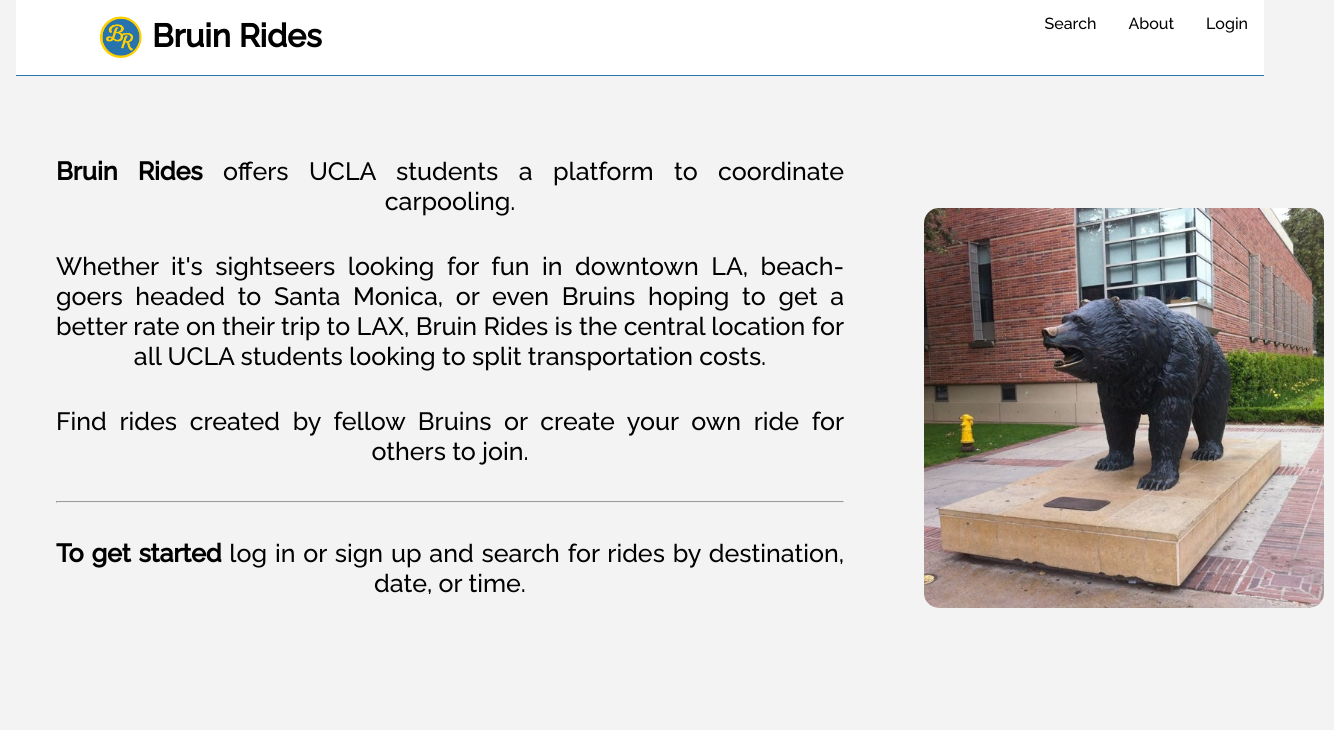
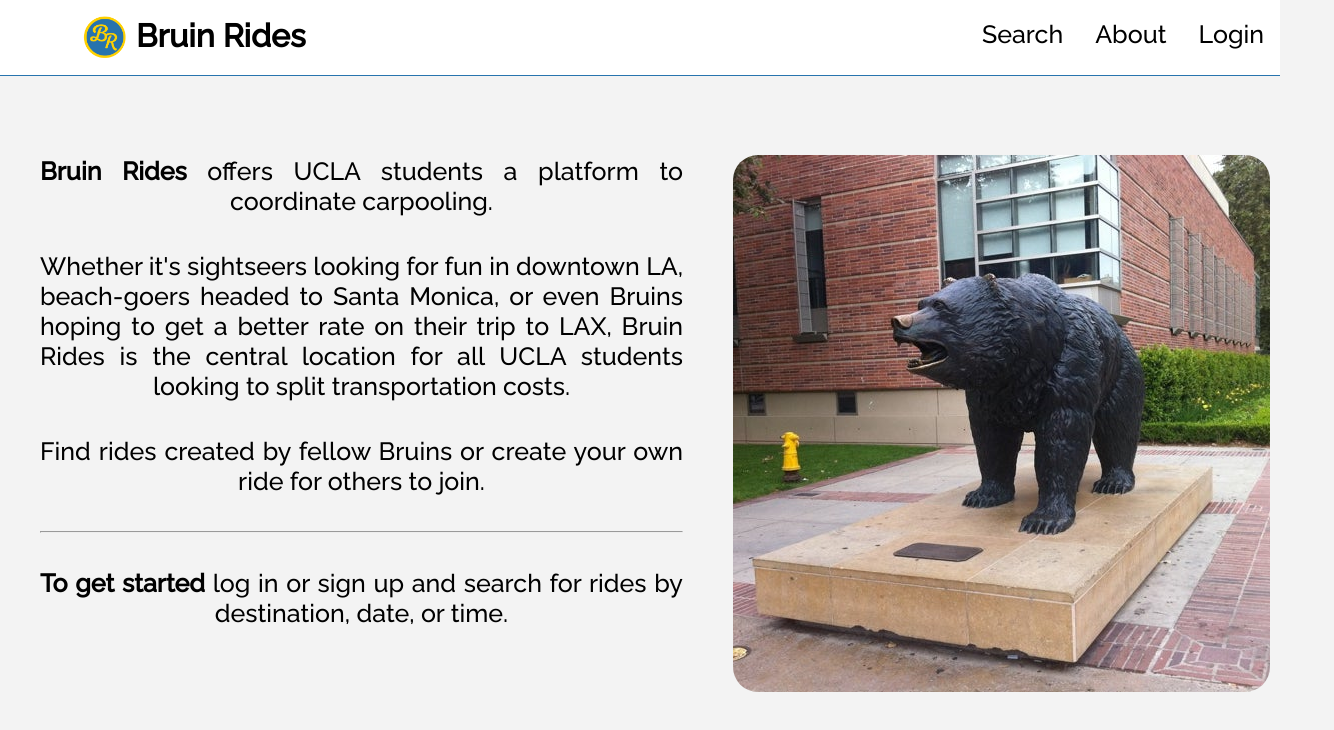
Before and after one commit to hiimvincent/bruin-rides, a React (Create React App) app in the folder src/client/: page /about in a window 1280 px wide. Shown: the top 730 px of the page, 1334 px wide, since content can reach past the window. Built offline with nearby package versions, Linux system fonts and the light colour scheme.

Commit message:
About page, Search fixes

```diff
--- a/src/client/src/App.css
+++ b/src/client/src/App.css
@@ -45,6 +45,7 @@
   flex: 2;
   padding-left: 5vh;
   padding-top: 10vh;
+  padding-right: 5vh;
 }
 
 .smallCol{
@@ -112,6 +113,18 @@
 .category{
   display: inline-block;
   width: 120px;
+}
+
+
+.homeImage{
+  position: relative;
+  float: left;
+  left: 0px;
+  top: 1px;
+  height: auto;
+  width: auto;
+  margin: 10px;
+  border-radius: 25px;
 }
 
 img {
@@ -220,6 +233,11 @@
   height: 75px;
 }
 
+.routeHeader{
+  font-size: 25px;
+  padding-top: 5px;
+}
+
 li{
   float: right;
 }
--- a/src/client/src/components/Account.js
+++ b/src/client/src/components/Account.js
@@ -4,6 +4,7 @@
 import { useAuth } from "../Auth";
 import AccountRide from './AccountRide';
 import { ProgressBar } from  'react-loader-spinner'
+import Ride from "./Ride";
 
 
 function Account() {
@@ -26,15 +27,17 @@
             setRender(
             <div>
             <h1>{result.data[0].firstName} {result.data[0].lastName}'s Rides:</h1>
+            <div className='rides'>
               {res.data.sort((a, b) => {
                   let d1 = Date.parse(a.date);
                   let d2 = Date.parse(b.date);
                   return d1 - d2;
                 })
-                .map(ride => <AccountRide
+                .map(ride => <Ride
                   key={ride._id}
                   details={ride}
               />)}
+              </div>
             </div>
             )
           })
@@ -47,9 +50,12 @@
     return (
         <div className="App">
             <div className="container">
+            <div classname="list">
+
             {
             toRender ?
-            toRender :
+            toRender
+             :
               <center>
                 <ProgressBar
                     height="80"
@@ -63,6 +69,7 @@
               </center>
             }
             </div>
+            </div>
         </div>
         );
 }
--- a/src/client/src/components/Home.js
+++ b/src/client/src/components/Home.js
@@ -7,13 +7,6 @@
 
 import '../App.css';
 import RideShareComponent from './RideShareComponent'
-
-const imageStyle = {
-  height: 400,
-  width: 400,
-  borderRadius: "25px",
-  padding: "10px"
-}
 
 function Home() {
 
@@ -60,7 +53,7 @@
               />)} */}
     </div>
     <div className="smallCol">
-      <img src ={bear} style={imageStyle}/>
+      <img className="homeImage" src ={bear}/>
     </div>
   </div>
 </center>
--- a/src/client/src/components/RouteHeader.js
+++ b/src/client/src/components/RouteHeader.js
@@ -23,54 +23,54 @@
     };
 
     return (
-        <div className="App">
-            <div className="container">
+        <div>
             <ul class="ulHeader">
                 {user ?
-                    <li>
+                <li className='routeHeader'>
                     <Link to="/search" onClick={logout}>Log Out</Link>
                 </li>
                 : <div/>}
 
                 {user ?
                 <div>
-                    <li>
+                <li className='routeHeader'>
                     <Link to="/edit"><FiSettings/></Link>
                 </li>
-                    <li>
+                <li className='routeHeader'>
                     <Link to="/account"> <BsPersonCircle/> </Link>
                 </li>
                 </div>
                 :
-                    <li>
+                <li className='routeHeader'>
                     <Link to="/login">Login</Link>
                 </li>
                 }
 
-                    <li>
+                <li className='routeHeader'>
                     <Link to="/about">About</Link>
                 </li>
 
                 {user ?
-                    <li>
+                <li className='routeHeader'>
                     <Link to="/add">Add Ride</Link>
                 </li>
                 : <div/>}
 
 
-                    <li>
+                <li className='routeHeader'>
                     <Link to="/search">Search</Link>
                 </li>
 
                 <logo>
+                    <Link to="/search" style={{ textDecoration: 'none', color: "#000000" }}>
                         <img src={logo} alt="Logo" width="70" />
                         <h2> Bruin Rides </h2>
+                    </Link>
                 </logo>
             </ul>
 
             <Outlet />
         </div>
-        </div>
     );
 }
 
```
Lines whose indentation alone changed are shown as unchanged.
